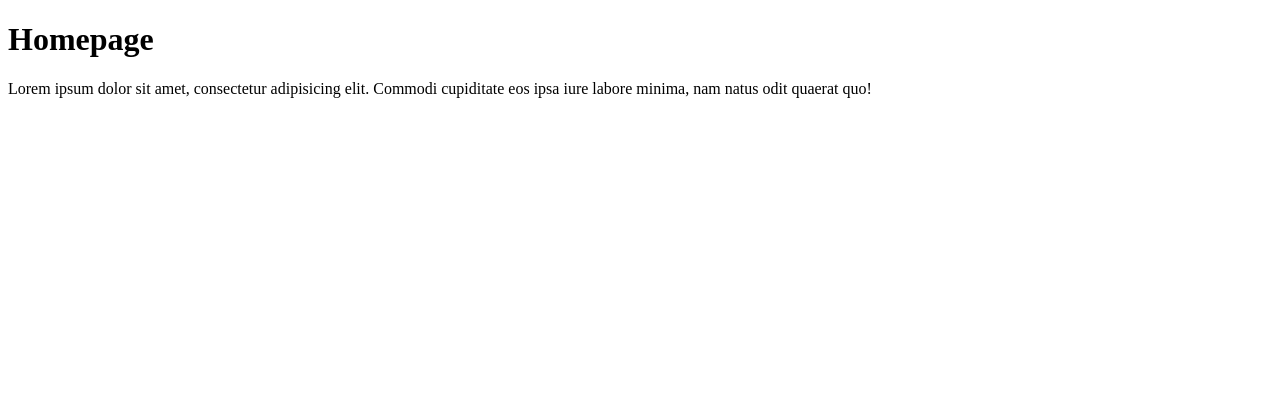
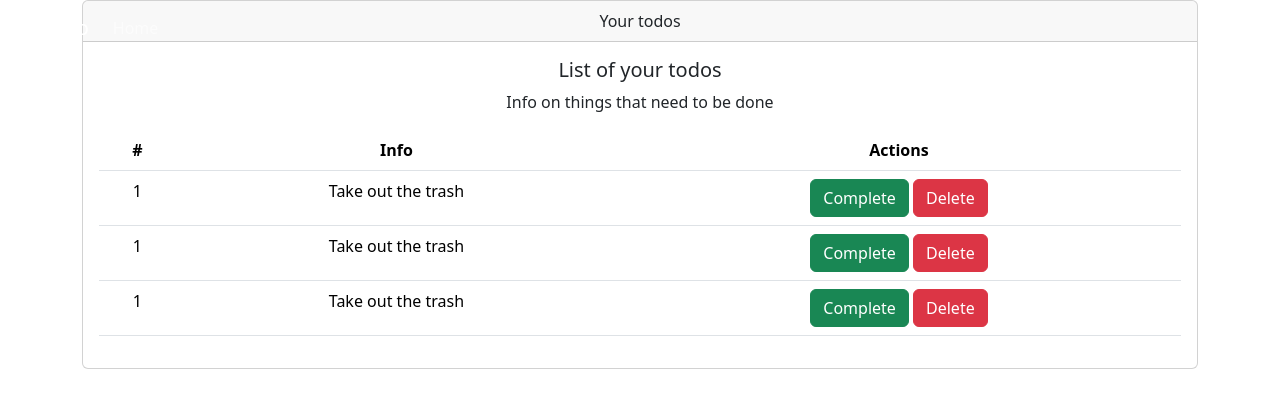
Before and after one commit to Cerne13/fastapi-todo, a FastAPI app: page /todos/test in a window 1280 px wide. Shown: the top 408 px of the page. Run offline with FastAPI, Linux system fonts and the light colour scheme; some libraries are stand-ins or nearby versions.

Commit message:
Add static html for home

```diff
--- a/main.py
+++ b/main.py
@@ -1,9 +1,10 @@
-from fastapi import FastAPI, Depends
-from database import engine
+from fastapi import FastAPI
+from starlette.staticfiles import StaticFiles
 
 from routes import auth, todos, users, address
 
 app = FastAPI(title='Todo App')
+app.mount('/static', StaticFiles(directory='static'), name='static')
 
 # models.Base.metadata.create_all(bind=engine)
 
--- a/services/auth_service.py
+++ b/services/auth_service.py
@@ -89,7 +89,8 @@
 
     def decode_access_token(self, token: str) -> dict:
         try:
-            decoded_token = jwt.decode(token, self.secret, algorithms=[self.algorithm])
+            decoded_token = jwt.decode(
+                token, self.secret, algorithms=[self.algorithm])
             return decoded_token if decoded_token["exp"] >= int(time.time()) else None
         except:
             return {}
@@ -137,7 +138,8 @@
             if not username:
                 raise self.get_user_exception()
 
-            user = self.db.query(Users).filter(Users.username == username).first()
+            user = self.db.query(Users).filter(
+                Users.username == username).first()
             if not user:
                 raise self.get_user_exception()
 
--- a/templates/home.html
+++ b/templates/home.html
@@ -1,15 +1,95 @@
-<!doctype html>
+<!DOCTYPE html>
 <html lang="en">
 <head>
-    <meta charset="UTF-8">
-    <meta name="viewport"
-          content="width=device-width, user-scalable=no, initial-scale=1.0, maximum-scale=1.0, minimum-scale=1.0">
-    <meta http-equiv="X-UA-Compatible" content="ie=edge">
-    <title>Todo App</title>
+  <link
+          rel="stylesheet"
+          href="{{ url_for('static', path='/todo/css/base.css') }}"/>
+  <link
+          rel="stylesheet"
+          href="{{ url_for('static', path='/todo/css/bootstrap.css') }}"/>
+  <meta charset="UTF-8"/>
+  <meta
+          name="viewport"
+          content="width=device-width, initial-scale=1.0, shrink-to-fit=no"/>
+  <title>Todo App</title>
 </head>
 <body>
-<h1>Homepage</h1>
-<p>Lorem ipsum dolor sit amet, consectetur adipisicing elit. Commodi cupiditate eos ipsa iure labore minima, nam natus
-    odit quaerat quo!</p>
+<section>
+  <nav
+          class="navbar navbar-expand-md navbar-dark main-color fixed-top">
+    <a class="navbar-brand" href="#">Todo App</a>
+    <button
+            class="navbar-toggler"
+            type="button"
+            data-toggle="collapse"
+            data-target="#navbarNav"
+            aria-controls="navbarNav"
+            aria-expanded="false"
+            aria-label="Toggle navigation">
+      <span class="navbar-toggler-icon"></span>
+    </button>
+
+    <div class="collapse navbar-collapse" id="navbarNav">
+      <ul class="navbar-nav">
+        <li class="nav-item active">
+          <a href="#" class="nav-link">Home</a>
+        </li>
+      </ul>
+    </div>
+  </nav>
+</section>
+
+<div class="container">
+  <div class="card text-center">
+    <div class="card-header">Your todos</div>
+    <div class="card-body">
+      <h5 class="card-title">List of your todos</h5>
+      <p class="card-text">Info on things that need to be done</p>
+
+      <table class="table table-hover">
+        <thead>
+        <tr>
+          <th scope="col">#</th>
+          <th scope="col">Info</th>
+          <th scope="col">Actions</th>
+        </tr>
+        </thead>
+
+        <tbody>
+        <tr class="pointer">
+          <td>1</td>
+          <td>Take out the trash</td>
+          <td>
+            <button type="button" class="btn btn-success">Complete</button>
+            <button type="button" class="btn btn-danger">Delete</button>
+          </td>
+        </tr>
+
+        <tr class="pointer">
+          <td>1</td>
+          <td>Take out the trash</td>
+          <td>
+            <button type="button" class="btn btn-success">Complete</button>
+            <button type="button" class="btn btn-danger">Delete</button>
+          </td>
+        </tr>
+
+        <tr class="pointer">
+          <td>1</td>
+          <td>Take out the trash</td>
+          <td>
+            <button type="button" class="btn btn-success">Complete</button>
+            <button type="button" class="btn btn-danger">Delete</button>
+          </td>
+        </tr>
+        </tbody>
+      </table>
+    </div>
+  </div>
+</div>
+
+<script src="{{ url_for('static', path='/todo/js/jquery-slim.js') }}"></script>
+<script src="{{ url_for('static', path='/todo/js/popper.js') }}"></script>
+<script src="{{ url_for('static', path='/todo/js/bootstrap.js') }}"></script>
 </body>
 </html>
```
